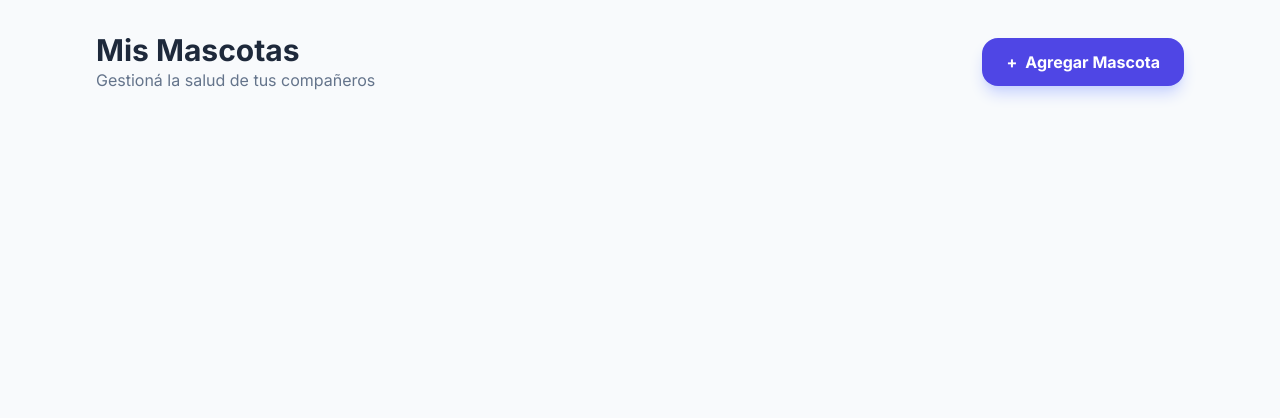
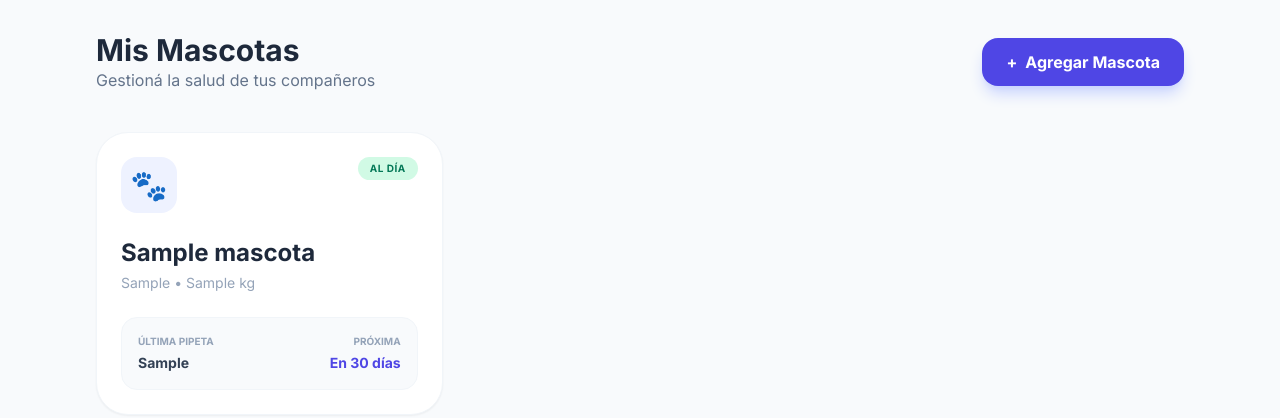
Before and after one commit to FernandoGroba/PipetApp, a Flask app: page /dashboard in a window 1280 px wide. Shown: the part 65-483 px from the top of the page. Run offline with Flask 3, Linux system fonts and the light colour scheme; the visitor is signed in with stand-in values (Sample User, id 1); tables that the repository leaves empty or names only in its code hold one stand-in row (values such as "Sample post"); some libraries are stand-ins or nearby versions.

Commit message:
Feat: Sistema de mascotas funcional, cambio de columna especie a raza y Dashboard estilo SaaS

```diff
--- a/app.py
+++ b/app.py
@@ -50,7 +50,25 @@ def dashboard():
         return render_template('dashboard.html', mascotas = mis_mascotas)
     return redirect(url_for('login'))
 
+@app.route('/agregar_mascota', methods=['GET', 'POST'])
+def agregar_mascota():
+    if 'user_id' not in session:
+        return redirect(url_for('login'))
+    if request.method == 'POST':
+        nombre = request.form.get('nombre')
+        especie = request.form.get('especie')
+        raza = request.form.get('raza')
+        peso = request.form.get('peso')
+        ultima_pipeta = request.form.get('ultima_pipeta')
 
+        usuario_id = session['user_id']
+
+        if modelo_mascota.registrar(usuario_id, nombre, especie, raza, peso, ultima_pipeta):
+            return redirect(url_for('dashboard'))
+        else:
+            return "Error al cargar la mascota a la base de datos"
+
+    return render_template('agregar_mascota.html')
 
 
 if __name__ == '__main__':
--- a/models/mascota.py
+++ b/models/mascota.py
@@ -9,7 +9,7 @@ class MascotaModel:
         if conexion:
             try:
                 cursor = conexion.cursor(dictionary=True)
-                sql = "SELECT id, nombre, especie, raza, peso, ultima_pipeta FROM mascotas WHERE usuario_id = %s"
+                sql = "SELECT id, nombre, raza, peso, ultima_pipeta FROM mascotas WHERE usuario_id = %s"
                 cursor.execute(sql, (usuario_id,))
                 return cursor.fetchall()
             except Exception as e:
@@ -26,13 +26,8 @@ class MascotaModel:
         if conexion:
             try:
                 cursor = conexion.cursor()
-                sql = """
-                    INSERT INTO mascotas
-                    (usuario_id, nombre, especie, raza, peso, ultima_pipeta)
-                    VALUES (%s, %s, %s, %s, %s, %s)
-
-                          """
-                valores = (usuario_id, nombre, especie, raza, peso, ultima_pipeta)
+                sql = "INSERT INTO mascotas(usuario_id, nombre, raza, peso, ultima_pipeta) VALUES (%s, %s, %s, %s, %s)"
+                valores = (usuario_id, nombre, raza, peso, ultima_pipeta)
                 cursor.execute(sql, valores)
                 conexion.commit()
                 return True
--- a/templates/dashboard.html
+++ b/templates/dashboard.html
@@ -15,9 +15,8 @@
 </head>
 
 <body class="bg-slate-50 min-h-screen">
-    <!-- ====== NAV ====== -->
-    <nav class="bg-white border-b border-slate-200 px-6 py-4 flex justify-between items-center sticky top-0 z-10"">
-        <h1 class=" text-2xl font-bold text-indigo-600 italic">PipetApp 🐾</h1>
+    <nav class="bg-white border-b border-slate-200 px-6 py-4 flex justify-between items-center sticky top-0 z-10">
+        <h1 class="text-2xl font-bold text-indigo-600 italic">PipetApp 🐾</h1>
         <div class="flex items-center gap-4">
             <span class="text-slate-600 font-medium">Hola, <span class="text-indigo-600 font-bold">{{
                     session['username']
@@ -26,7 +25,6 @@
         </div>
     </nav>
 
-    <!-- ====== MAIN ====== -->
     <main class="max-w-6xl mx-auto p-8">
         <div class="flex flex-col md:flex-row justify-between items-start md:items-center mb-10 gap-4">
             <div>
@@ -39,8 +37,52 @@
             </a>
         </div>
 
+        <div class="grid grid-cols-1 md:grid-cols-2 lg:grid-cols-3 gap-6">
+            {% for mascota in mascotas %}
+            <div
+                class="bg-white rounded-[2rem] p-6 shadow-sm border border-slate-100 hover:shadow-xl hover:shadow-slate-200/50 transition-all duration-300 group">
+                <div class="flex justify-between items-start mb-6">
+                    <div
+                        class="bg-indigo-50 w-14 h-14 rounded-2xl flex items-center justify-center text-3xl group-hover:scale-110 transition-transform">
+                        🐾
+                    </div>
+                    <span
+                        class="bg-emerald-100 text-emerald-700 text-[10px] font-black px-3 py-1 rounded-full uppercase tracking-wider">
+                        Al día
+                    </span>
+                </div>
+
+                <h3 class="text-2xl font-bold text-slate-800 mb-1">{{ mascota.nombre }}</h3>
+                <p class="text-slate-400 text-sm font-medium mb-6">
+                    {{ mascota.raza }} • {{ mascota.peso }} kg
+                </p>
+
+                <div class="bg-slate-50 rounded-2xl p-4 border border-slate-100">
+                    <div class="flex justify-between items-center">
+                        <div>
+                            <p class="text-[10px] uppercase font-bold text-slate-400 mb-1">Última Pipeta</p>
+                            <p class="text-sm font-bold text-slate-700">{{ mascota.ultima_pipeta }}</p>
+                        </div>
+                        <div class="text-right">
+                            <p class="text-[10px] uppercase font-bold text-slate-400 mb-1">Próxima</p>
+                            <p class="text-sm font-bold text-indigo-600">En 30 días</p>
+                        </div>
+                    </div>
+                </div>
+            </div>
+            {% else %}
+            <div
+                class="col-span-full bg-white border-2 border-dashed border-slate-200 rounded-[2.5rem] py-20 text-center">
+                <div class="text-7xl mb-6">🦴</div>
+                <h3 class="text-2xl font-bold text-slate-700">Tu familia aún está vacía</h3>
+                <p class="text-slate-500 mt-2 max-w-sm mx-auto">Registrá a tu primer compañero para que PipetApp te
+                    avise cuándo le toca su próxima dosis.</p>
+                <a href="/agregar_mascota" class="inline-block mt-8 text-indigo-600 font-bold hover:underline">Comenzar
+                    ahora →</a>
+            </div>
+            {% endfor %}
+        </div>
     </main>
-
 
 </body>
 
```
Also changed, not shown: templates/agregar_mascota.html (+39 -0 lines).
